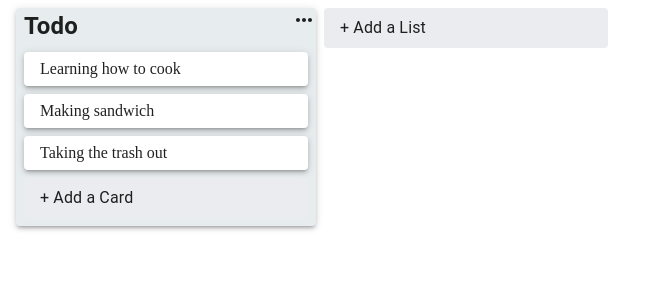
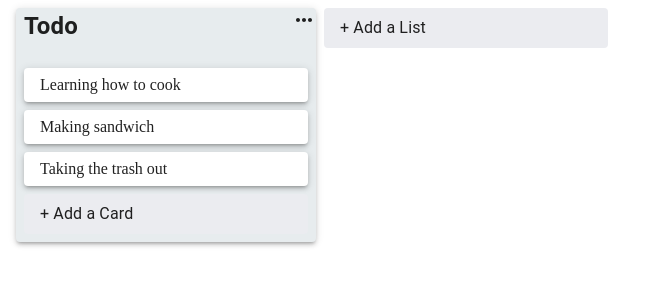
Before and after one commit to ryuk156/KanBan-Board, a React (Create React App) app in the folder kanban_board/: page / in a window 1280 px wide. Shown: the top 300 px of the page, without its empty margins (0-657 px from the left). Built offline with nearby package versions, Linux system fonts and the light colour scheme.

Commit message:
draggable card in own list

```diff
--- a/kanban_board/package.json
+++ b/kanban_board/package.json
@@ -9,6 +9,7 @@
     "@testing-library/react": "^9.3.2",
     "@testing-library/user-event": "^7.1.2",
     "react": "^16.13.1",
+    "react-beautiful-dnd": "^13.0.0",
     "react-dom": "^16.13.1",
     "react-scripts": "3.4.3",
     "uuid": "^8.3.0"
--- a/kanban_board/src/App.js
+++ b/kanban_board/src/App.js
@@ -6,10 +6,14 @@
 import storeApi from "./utils/storeApi.js";
 import InputContainer from "./Components/InputContainer.js";
 import { makeStyles } from "@material-ui/core/styles";
+import { DragDropContext } from "react-beautiful-dnd";
+
 const Styles = makeStyles((theme) => ({
   root: {
     display: "flex",
     minHeight: "100vh",
+    width: "100%",
+    overflowY: "auto",
   },
 }));
 
@@ -66,8 +70,34 @@
     };
     setdata(newState);
   };
+
+  const onDragEnd = (result) => {
+    const { destination, source, draggableId } = result;
+
+    if (!destination) {
+      return;
+    }
+    const sourceList = data.lists[source.droppableId];
+    const destinationList = data.lists[destination.droppableId];
+    const draggingCard = sourceList.cards.filter(
+      (card) => card.id === draggableId
+    )[0];
+    if (source.droppableId === destination.droppableId) {
+      sourceList.cards.splice(source.index, 1);
+      destinationList.cards.splice(destination.index, 0, draggingCard);
+      const newState = {
+        ...data,
+        lists: {
+          ...data.lists,
+          [sourceList.id]: destinationList,
+        },
+      };
+      setdata(newState);
+    }
+  };
   return (
     <storeApi.Provider value={{ addmorecard, addmorelist, updateListTitle }}>
+      <DragDropContext onDragEnd={onDragEnd}>
         <div className={cls.root}>
           {data.listIds.map((listid) => {
             const list = data.lists[listid];
@@ -76,6 +106,7 @@
 
           <InputContainer type="list" />
         </div>
+      </DragDropContext>
     </storeApi.Provider>
   );
 }
--- a/kanban_board/src/Components/Card.js
+++ b/kanban_board/src/Components/Card.js
@@ -1,6 +1,7 @@
 import React from "react";
 import { Paper, Typography } from "@material-ui/core";
 import { makeStyles } from "@material-ui/core/styles";
+import { Draggable } from "react-beautiful-dnd";
 const Styles = makeStyles((theme) => ({
   card: {
     padding: theme.spacing(1, 1, 1, 2),
@@ -8,14 +9,22 @@
     margin: theme.spacing(1),
   },
 }));
-function Card({ card }) {
+function Card({ card, index }) {
   const cls = Styles();
   return (
-    <div>
-      <Paper elevation={3} className={cls.card}>
-        {card.title}
-      </Paper>
-    </div>
+    <Draggable draggableId={card.id} index={index}>
+      {(provided) => (
+        <div
+          ref={provided.innerRef}
+          {...provided.dragHandleProps}
+          {...provided.draggableProps}
+        >
+          <Paper elevation={3} className={cls.card}>
+            {card.title}
+          </Paper>
+        </div>
+      )}
+    </Draggable>
   );
 }
 
--- a/kanban_board/src/Components/List.js
+++ b/kanban_board/src/Components/List.js
@@ -4,12 +4,16 @@
 import Title from "./Title.js";
 import Card from "./Card.js";
 import InputContainer from "./InputContainer.js";
+import { Droppable } from "react-beautiful-dnd";
 
 const Styles = makeStyles((theme) => ({
   root: {
     width: "300px",
     backgroundColor: "#E7ECEE",
     marginLeft: theme.spacing(2),
+  },
+  cardcontainer: {
+    marginTop: theme.spacing(3),
   },
 }));
 function List({ list }) {
@@ -18,10 +22,20 @@
     <div>
       <Paper className={cls.root} elevation={3}>
         <Title title={list.title} listid={list.id} />
-
-        {list.cards.map((card) => (
-          <Card key={card.id} card={card} />
-        ))}
+        <Droppable droppableId={list.id}>
+          {(provided) => (
+            <div
+              ref={provided.innerRef}
+              {...provided.droppableProps}
+              className={cls.cardcontainer}
+            >
+              {list.cards.map((card, index) => (
+                <Card key={card.id} card={card} index={index} />
+              ))}
+              {provided.placeholder}
+            </div>
+          )}
+        </Droppable>
 
         <InputContainer listid={list.id} type="card" />
       </Paper>
```
Also changed, not shown: 1 other file (tests, documents, lock files or other folders). Lines whose indentation alone changed are shown as unchanged.
